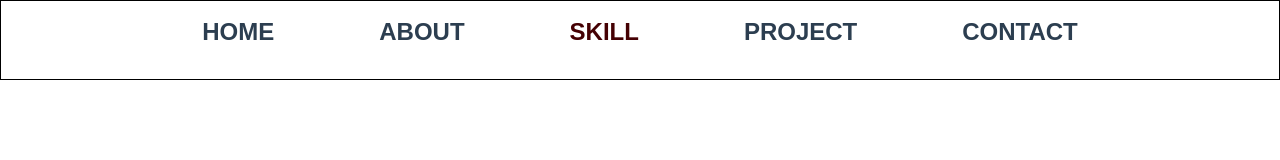
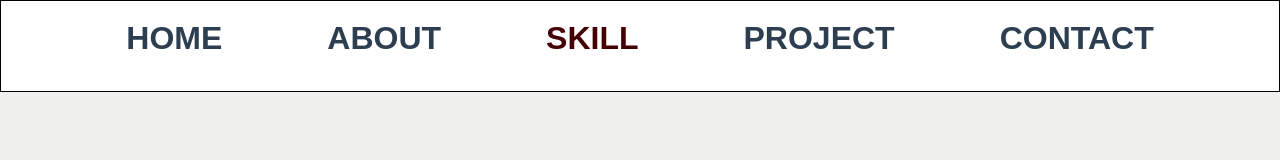
Before and after one commit to Coderman136/rv-portfolio-client, a React (Create React App) app: page /skills in a window 1280 px wide. Shown: the top 160 px of the page. Built offline with nearby package versions, Linux system fonts and the light colour scheme; a web font is replaced by a local one.

Commit message:
portfolio updates

```diff
--- a/src/components/Contact/style.css
+++ b/src/components/Contact/style.css
@@ -3,6 +3,7 @@
  padding: 15px;
  background: #fff;
  height: 90vh;
+ background-color: #f0f0ef;
 }
 
 .contact h1 {
--- a/src/components/NavBar/index.jsx
+++ b/src/components/NavBar/index.jsx
@@ -29,18 +29,24 @@ const NavBar = () => {
     return () => window.removeEventListener("resize", trackScreenWidth);
   }, []);
 
+  const getLinkStyle = (path) => {
+    return { color: location.pathname === path && "#450003", fontSize: "32px"};
+  };
+
+
+
   return (
     <nav className="navbar">
       <div className="nav-wrapper">
 
         <div className="list-wrapper">
-          <FaBars className="menu"
+          <FaBars className="menu bar"
             style={{ opacity: !open ? 1 : 0 }}
             onClick={() => {
               setOpen(!open);
             }}
           />
-          <FaTimes className="menu"
+          <FaTimes className="menu close"
             style={{ opacity: open ? 1 : 0 }}
             onClick={() => {
               setOpen(!open);
@@ -64,7 +70,8 @@ const NavBar = () => {
               <Link
                 to="/"
                 onClick={handleClose}
-                style={{ color: location.pathname === "/" && "#450003" }}
+                // style={{ color: location.pathname === "/" && "#450003" }}
+                style={getLinkStyle("/")}
               >
                 HOME
               </Link>
@@ -73,7 +80,8 @@ const NavBar = () => {
               <Link
                 to="/about"
                 onClick={handleClose}
-                style={{ color: location.pathname === "/about" && "#450003" }}
+                // style={{ color: location.pathname === "/about" && "#450003" }}
+                style={getLinkStyle("/about")}
               >
                 ABOUT
               </Link>
@@ -82,7 +90,8 @@ const NavBar = () => {
               <Link
                 to="/skills"
                 onClick={handleClose}
-                style={{ color: location.pathname === "/skills" && "#450003" }}
+                // style={{ color: location.pathname === "/skills" && "#450003" }}
+                style={getLinkStyle("/skills")}
               >
                 SKILL
               </Link>
@@ -91,7 +100,8 @@ const NavBar = () => {
               <Link
                 to="/projects"
                 onClick={handleClose}
-                style={{ color: location.pathname === "/projects" && "#450003" }}
+                // style={{ color: location.pathname === "/projects" && "#450003" }}
+                style={getLinkStyle("/projects")}
               >
                 PROJECT
               </Link>
@@ -100,7 +110,8 @@ const NavBar = () => {
               <Link
                 to="/contact"
                 onClick={handleClose}
-                style={{ color: location.pathname === "/contact" && "#450003" }}
+                // style={{ color: location.pathname === "/contact" && "#450003" }}
+                style={getLinkStyle("/contact")}
               >
                 CONTACT
               </Link>
--- a/src/components/NavBar/style.css
+++ b/src/components/NavBar/style.css
@@ -28,7 +28,7 @@
   text-align: center;
   position: absolute;
   transition: all 0.5s ease-in-out;
-  background-color: rgb(0, 0, 0, 0.9);
+  background-color: rgb(0, 0, 0, 1);
 }
 
 .list-wrapper ul li {
@@ -66,6 +66,12 @@
   color: #000;
   /* color: #fff; */
   transition: all 0.5s ease-in-out;
+}
+
+.list-wrapper .close{
+  color: #fff;
+  width:50px;
+  height: 50px;
 }
 
 @media (min-width: 768px) {
@@ -119,4 +125,11 @@
   .navbar {
   height: 5vh;
 }
+.list-wrapper ul li a{
+  color: #fff;
+  /* font-size: 600; */
 }
+.list-wrapper ul li a.active{
+  font-size: 600;
+}
+}
--- a/src/components/Skills/style.css
+++ b/src/components/Skills/style.css
@@ -4,6 +4,7 @@
  /* padding: 50px; */
  color: #000;
  padding-top:50px;
+ background-color: #f0f0ef;
 }
 
 .skills h1 {
```
